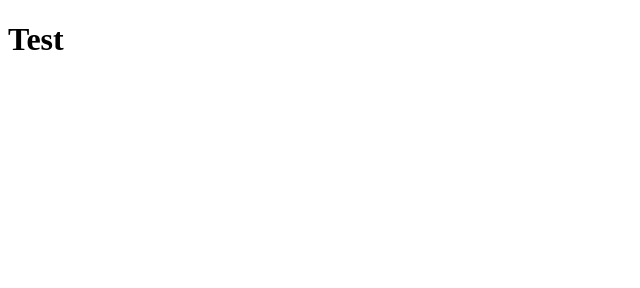
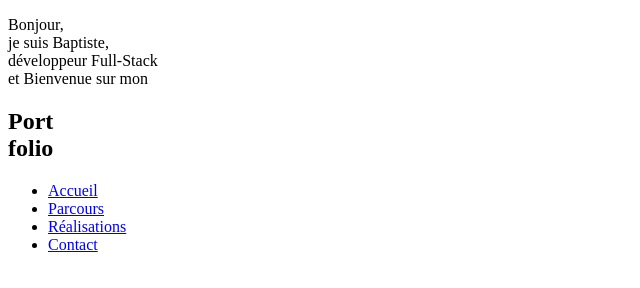
Before and after one commit to Tchoup7790/baptiste, a website: page index.html in a window 1280 px wide. Shown: the whole page, without its empty margins (0-640 px from the left). Drawn offline with Linux system fonts and the light colour scheme.

Commit message:
ajout des éléments html de l'index

```diff
--- a/index.html
+++ b/index.html
@@ -6,6 +6,19 @@
     <title>Portfolio</title>
 </head>
 <body>
-    <h1>Test</h1>
+    <main>
+        <article>
+            <p>Bonjour,<br>je suis Baptiste,<br>développeur Full-Stack<br>et Bienvenue sur mon </p>
+            <h1>Port<br>folio</h1>
+        </article>
+        <footer>
+            <ul>
+                <li><a href="#">Accueil</a></li>
+                <li><a href="#">Parcours</a></li>
+                <li><a href="#">Réalisations</a></li>
+                <li><a href="#">Contact</a></li>
+            </ul>
+        </footer>
+    </main>
 </body>
 </html>
--- a/package.json
+++ b/package.json
@@ -11,6 +11,7 @@
     "build": "parcel build"
   },
   "dependencies": {
-    "@types/node": "^20.6.0"
+    "@types/node": "^20.6.0",
+    "parcel": "^2.9.3"
   }
 }
```
Also changed, not shown: 1 other file.
